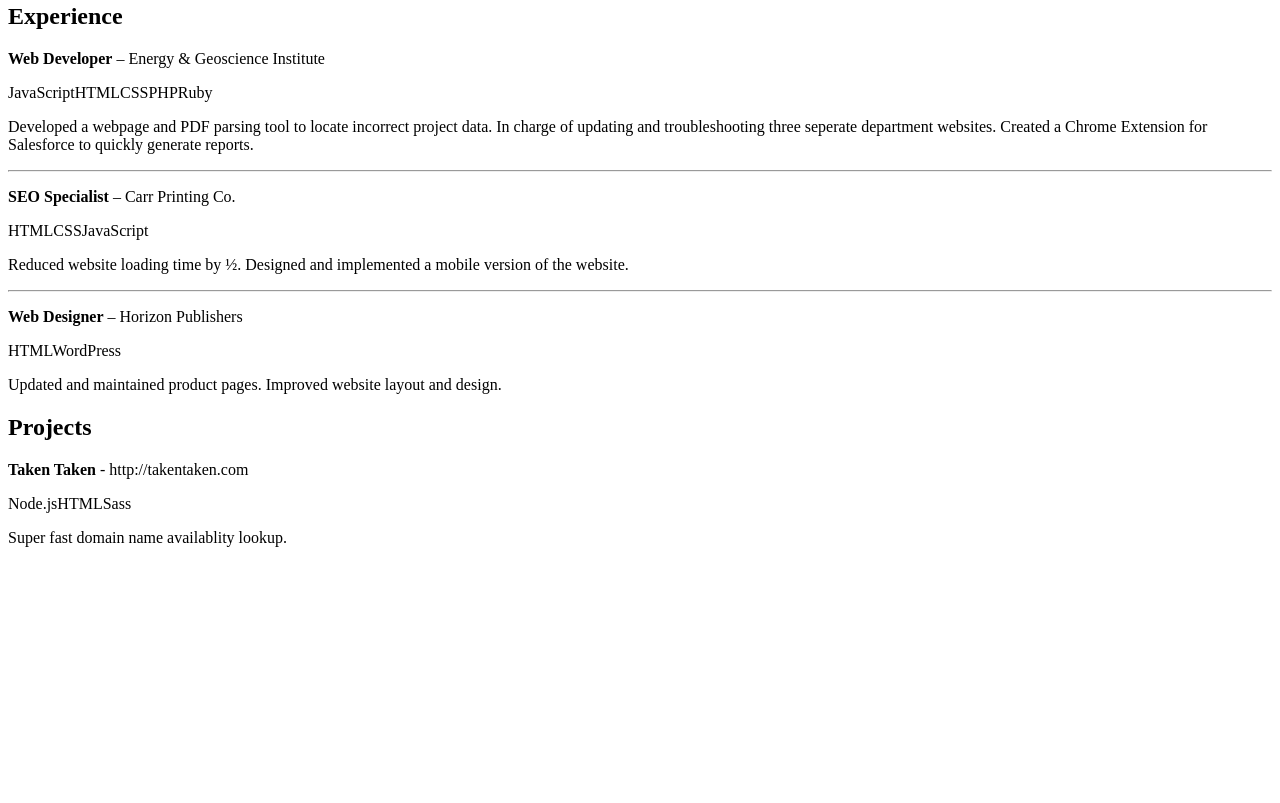
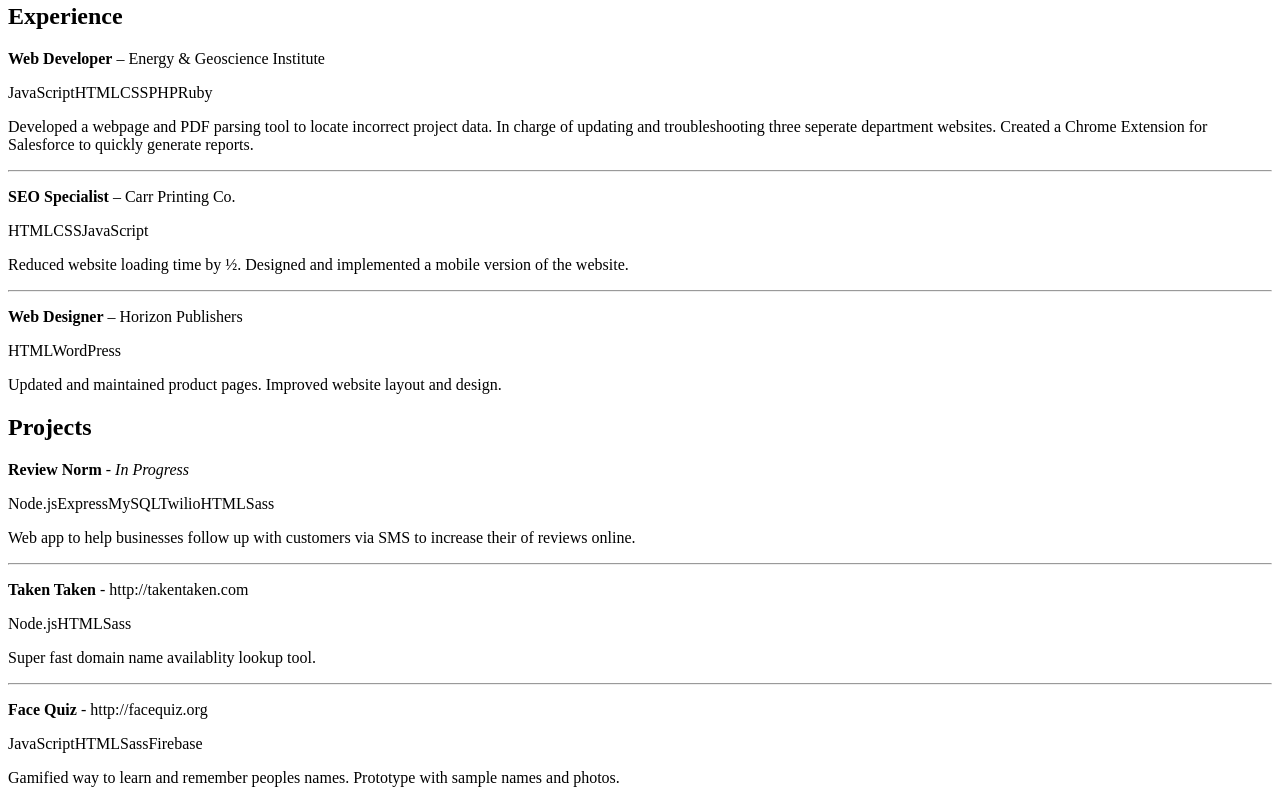
Before and after one commit to dotspencer/resume, a plain HTML site: page index.html in a window 1280 px wide. Shown: the part 340-1143 px from the top of the page. Before the commit the page ends 903 px from the top, so only its background shows below. Drawn offline with Linux system fonts and the light colour scheme.

Commit message:
Updated content. Renamed style.

```diff
--- a/index.html
+++ b/index.html
@@ -35,9 +35,17 @@
   <section>
     <h2>Projects</h2>
     <div class="details">
+      <p><b>Review Norm</b> - <i>In Progress</i></p>
+      <p><t>Node.js</t><t>Express</t><t>MySQL</t><t>Twilio</t><t>HTML</t><t>Sass</t></p>
+      <p>Web app to help businesses follow up with customers via SMS to increase their of reviews online.</p>
+      <hr>
       <p><b>Taken Taken</b> - http://takentaken.com</p>
       <p><t>Node.js</t><t>HTML</t><t>Sass</t></p>
-      <p>Super fast domain name availablity lookup.</p>
+      <p>Super fast domain name availablity lookup tool.</p>
+      <hr>
+      <p><b>Face Quiz</b> - http://facequiz.org</p>
+      <p><t>JavaScript</t><t>HTML</t><t>Sass</t><t>Firebase</t></p>
+      <p>Gamified way to learn and remember peoples names. Prototype with sample names and photos.</p>
     </div>
   </section>
 </div>
--- a/style.css
+++ b/style.scss
@@ -1,13 +1,20 @@
+$gray: #888;
+$light-gray: rgba(0, 0, 0, 0.1);
+
 body {
   font-family: -apple-system,BlinkMacSystemFont,"Segoe UI",Roboto,Oxygen,Ubuntu,Cantarell,"Open Sans","Helvetica Neue",sans-serif;
   background-color: white;
   margin: 30px;
 }
+p{
+  line-height: 1.4rem;
+}
 li{
   line-height: 1.7rem;
 }
 
-$border: 1px solid;
+$border: 1px solid $gray;
+
 section:first-of-type{
   border-top: $border;
 }
@@ -30,8 +37,8 @@ section{
 
 // t -> span.tag
 span.tag {
-  background-color: rgba(0, 0, 0, 0.1);
-  color: #888;
+  background-color: $light-gray;
+  color: $gray;
   font-weight: 100;
   font-size: .9rem;
   border-radius: 4px;
```
